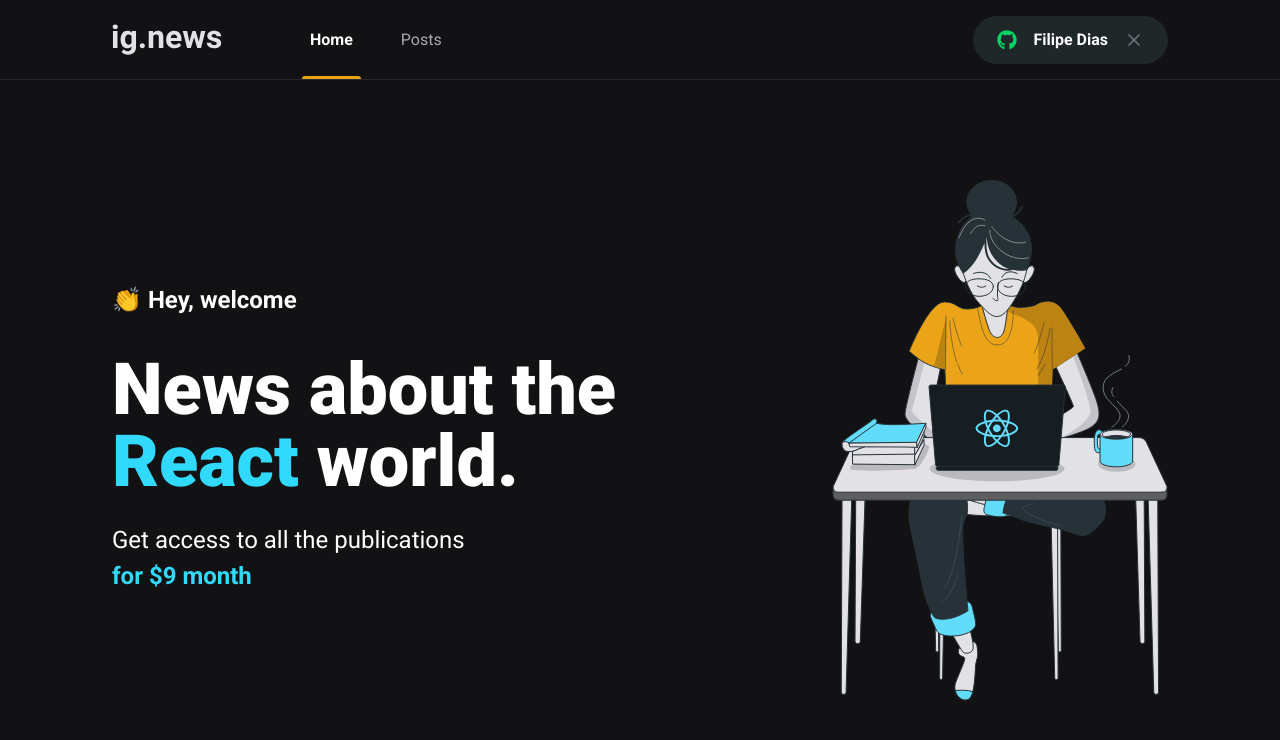
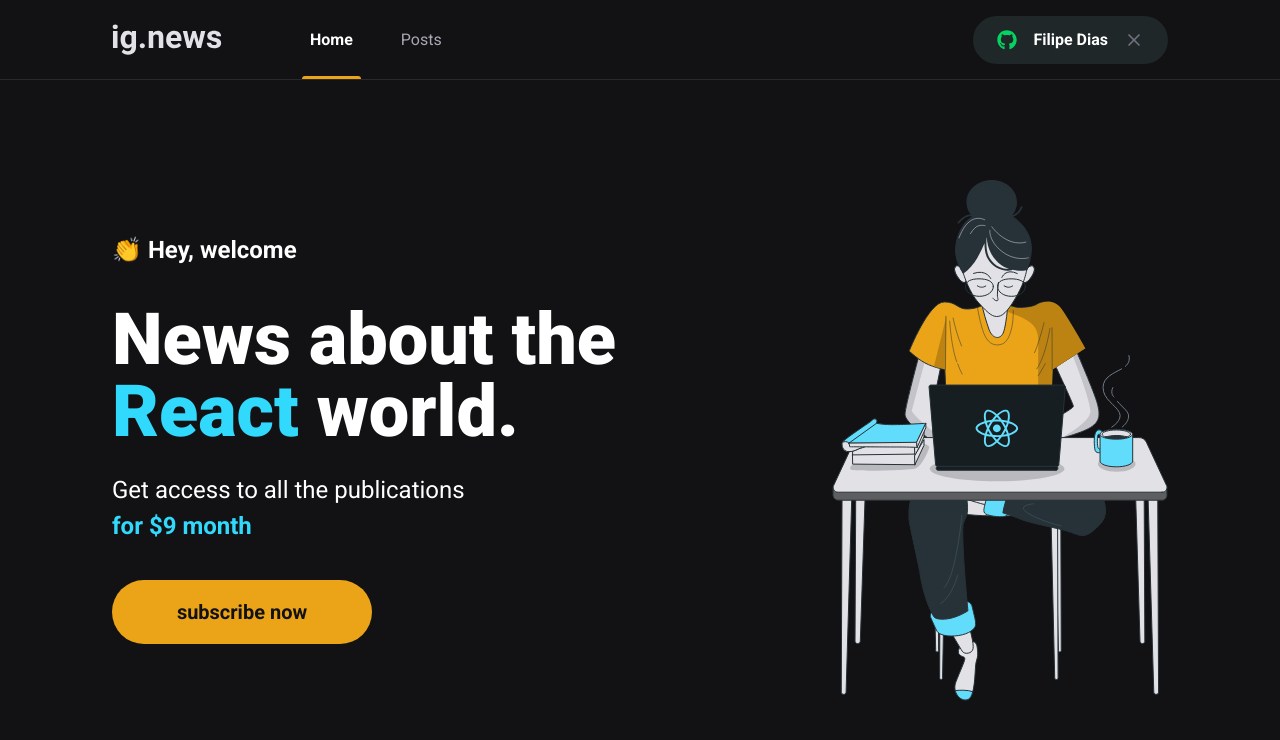
Before and after one commit to jfilipedias/ig-news, a Next.js app: page / in a window 1280 px wide. Shown: the top 740 px of the page. Built offline with nearby package versions, Linux system fonts and the light colour scheme.

Commit message:
Creates the SubscribeButton

```diff
--- a/src/components/Header/index.tsx
+++ b/src/components/Header/index.tsx
@@ -24,5 +24,5 @@
         <SignInButton />
       </div>
     </header>
-  );
+  )
 }
--- a/src/components/SignInButton/index.tsx
+++ b/src/components/SignInButton/index.tsx
@@ -24,5 +24,5 @@
       <FaGithub color="#eba417" />
       Sign in with GitHub
     </button>
-  );
+  )
 }
--- /dev/null
+++ b/src/components/SubscribeButton/index.tsx
@@ -0,0 +1,14 @@
+import React from 'react'
+
+import styles from './styles.module.scss'
+
+export const SubscribeButton: React.FC = () => {
+  return (
+    <button
+      type="button"
+      className={styles.subscribeButton}
+    >
+      subscribe now
+    </button>
+  )
+}
--- /dev/null
+++ b/src/components/SubscribeButton/styles.module.scss
@@ -0,0 +1,20 @@
+.subscribeButton {
+  width: 260px;
+  height: 4rem;
+  border: 0;
+  border-radius: 2rem;
+  background: var(--yellow-500);
+  color: var(--gray-900);
+  font-size: 1.25rem;
+  font-weight: 700;
+
+  display: flex;
+  align-items: center;
+  justify-content: center;
+
+  transition: filter 0.2s ease;
+
+  &:hover {
+    filter: brightness(80%);
+  }
+}
--- a/src/pages/home.module.scss
+++ b/src/pages/home.module.scss
@@ -38,4 +38,8 @@
       font-weight: 700;
     }
   }
+
+  >button {
+    margin-top: 2.25rem;
+  }
 }
--- a/src/pages/index.tsx
+++ b/src/pages/index.tsx
@@ -1,6 +1,8 @@
 import type { NextPage } from 'next'
 import Image from 'next/image'
 import Head from 'next/head'
+
+import { SubscribeButton } from '../components/SubscribeButton'
 
 import styles from './home.module.scss'
 
@@ -19,6 +21,8 @@
             Get access to all the publications <br />
             <span>for $9 month</span>
           </p>
+
+          <SubscribeButton />
         </section>
 
         <Image
```
